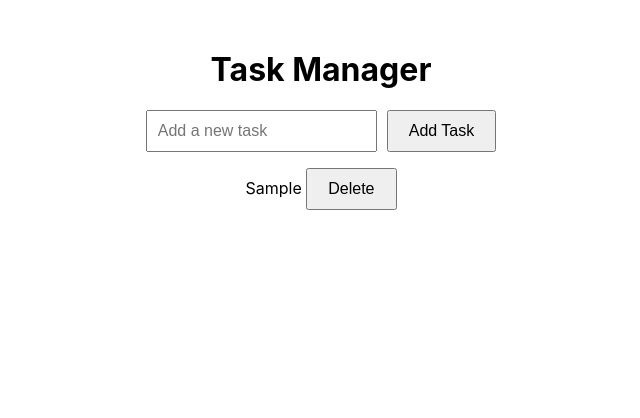
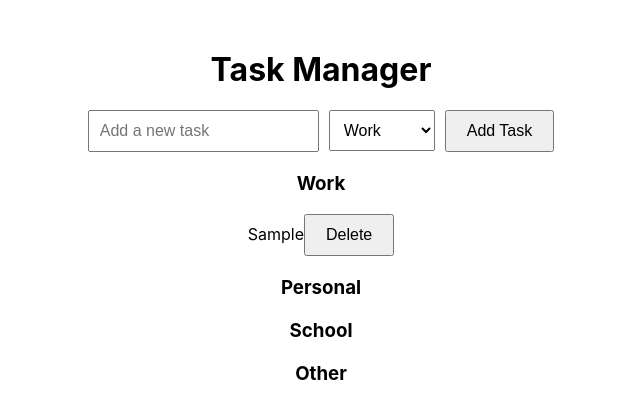
Before and after one commit to YamilVillegas/Task-Manager, a React (Create React App) app: page / in a window 1280 px wide. Both pictures are taken after typing "Sample" into the empty fields and a click on the button "Add Task". Shown: the top 418 px of the page, without its empty margins (319-959 px from the left). Built offline with nearby package versions, Linux system fonts and the light colour scheme.

Commit message:
Categories

```diff
--- a/src/App.css
+++ b/src/App.css
@@ -7,6 +7,12 @@
 }
 
 input {
+  padding: 10px;
+  font-size: 16px;
+  margin-right: 10px;
+}
+
+select {
   padding: 10px;
   font-size: 16px;
   margin-right: 10px;
@@ -26,3 +32,7 @@ ul {
 li {
   margin: 10px 0;
 }
+
+h3 {
+  margin-top: 20px;
+}
--- a/src/TaskManager.js
+++ b/src/TaskManager.js
@@ -7,17 +7,36 @@ function TaskManager() {
   // State to hold the new task name
   const [newTask, setNewTask] = useState("");
 
+  // State to hold selected category
+  const [selectedCategory, setSelectedCategory] = useState("Work");
+
+  // Categories options
+  const categories = ["Work", "Personal", "School", "Other"];
+
   // Function to add a new task
   const addTask = () => {
     if (newTask.trim() !== "") {
-      setTasks([...tasks, { id: Date.now(), name: newTask }]);
+      setTasks([
+        ...tasks,
+        {
+          id: Date.now(),
+          name: newTask,
+          category: selectedCategory
+        }
+      ]);
       setNewTask("");  // Reset the input field
+      setSelectedCategory("Work"); // Reset category selection
     }
   };
 
   // Function to delete a task
   const deleteTask = (id) => {
     setTasks(tasks.filter(task => task.id !== id));
+  };
+
+  // Function to filter tasks by category
+  const getFilteredTasks = (category) => {
+    return tasks.filter(task => task.category === category);
   };
 
   return (
@@ -31,16 +50,33 @@ function TaskManager() {
         onChange={(e) => setNewTask(e.target.value)}
         placeholder="Add a new task"
       />
+
+      {/* Dropdown for category selection */}
+      <select
+        value={selectedCategory}
+        onChange={(e) => setSelectedCategory(e.target.value)}
+      >
+        {categories.map((category) => (
+          <option key={category} value={category}>{category}</option>
+        ))}
+      </select>
+
       <button onClick={addTask}>Add Task</button>
 
-      {/* Task list */}
-      <ul>
-        {tasks.map((task) => (
-          <li key={task.id}>
-            {task.name} <button onClick={() => deleteTask(task.id)}>Delete</button>
-          </li>
-        ))}
-      </ul>
+      {/* Render tasks by category */}
+      {categories.map((category) => (
+        <div key={category}>
+          <h3>{category}</h3>
+          <ul>
+            {getFilteredTasks(category).map((task) => (
+              <li key={task.id}>
+                {task.name}
+                <button onClick={() => deleteTask(task.id)}>Delete</button>
+              </li>
+            ))}
+          </ul>
+        </div>
+      ))}
     </div>
   );
 }
```
